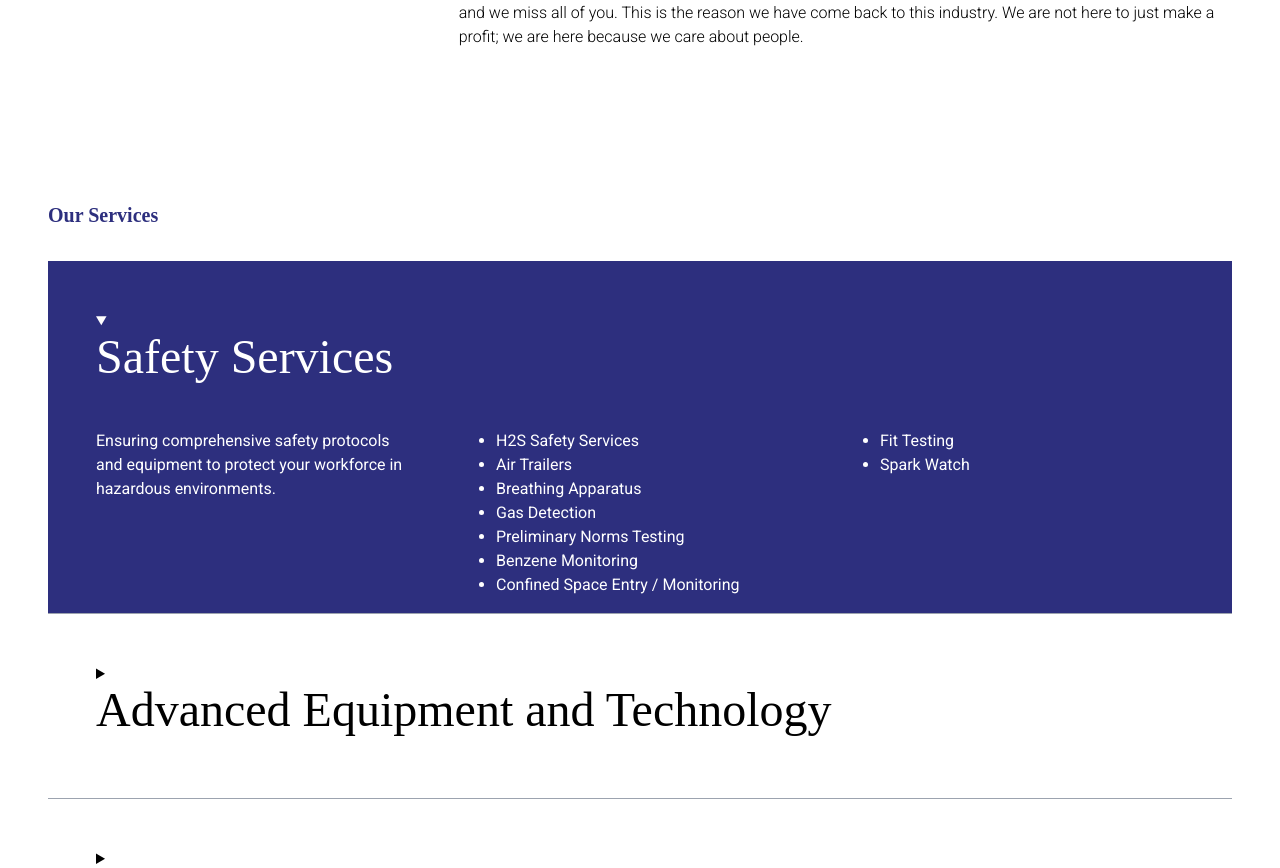
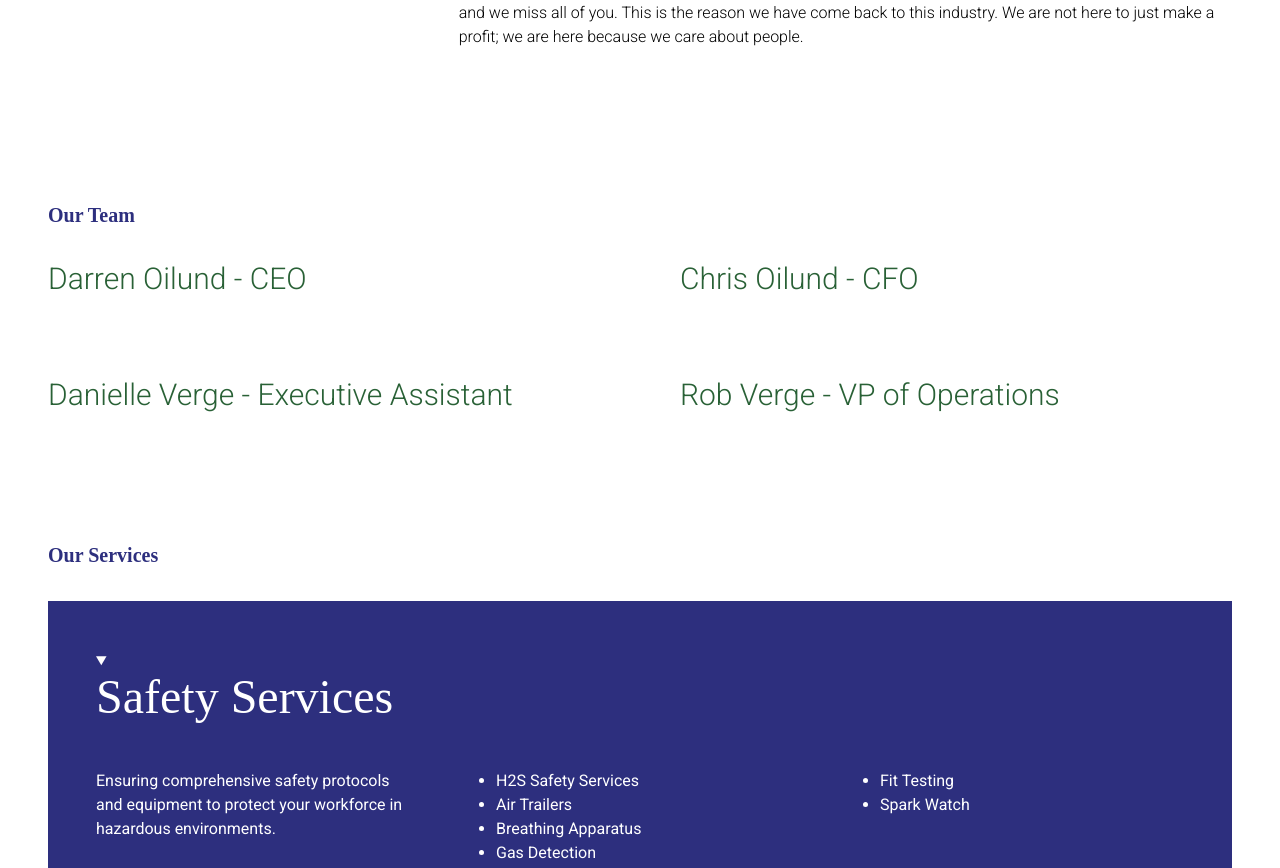
Before and after one commit to colbygarland/cape-energy, a Nuxt app: page / in a window 1280 px wide. Shown: the part 2141-3009 px from the top of the page. Built offline with nearby package versions, Linux system fonts and the light colour scheme; a web font is replaced by a local one.

Commit message:
added team spot

```diff
--- a/pages/index.vue
+++ b/pages/index.vue
@@ -84,6 +84,15 @@
             just make a profit; we are here because we care about people.
           </p>
         </div>
+      </div>
+    </div>
+    <div class="container">
+      <h2>Our Team</h2>
+      <div class="grid gap-4 lg:grid-cols-2 lg:gap-20">
+        <p class="text-2xl font-light text-secondary-700 lg:text-3xl">Darren Oilund - CEO</p>
+        <p class="text-2xl font-light text-secondary-700 lg:text-3xl">Chris Oilund - CFO</p>
+        <p class="text-2xl font-light text-secondary-700 lg:text-3xl">Danielle Verge - Executive Assistant</p>
+        <p class="text-2xl font-light text-secondary-700 lg:text-3xl">Rob Verge - VP of Operations</p>
       </div>
     </div>
   </section>
```
